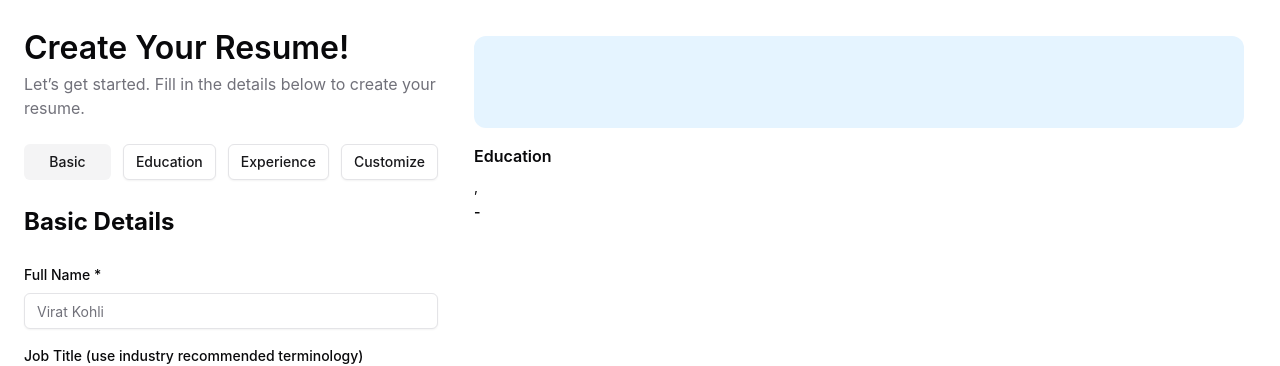
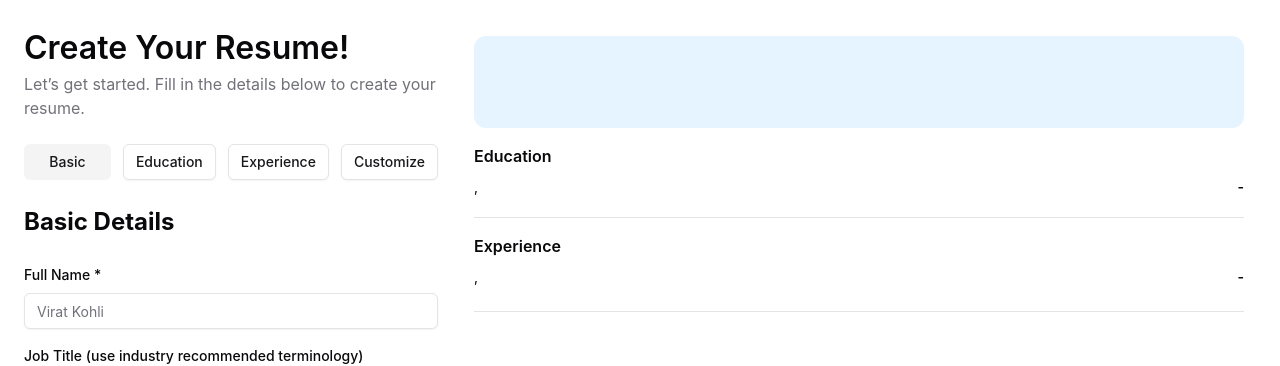
Before and after one commit to aneesh199608/odin-cv-application, a React (Vite) app: page / in a window 1280 px wide. Shown: the top 366 px of the page. Built offline with nearby package versions, Linux system fonts and the light colour scheme.

Commit message:
chore: add dividers in preview

```diff
--- a/src/components/GeneralPreview.css
+++ b/src/components/GeneralPreview.css
@@ -24,6 +24,12 @@
     flex-direction: column;
     gap: 16px;
   }
+
+  .preview-section {
+    padding-bottom: 16px;
+    border-bottom: 1px solid var(--border);
+  }
+
 
   .header-container {
     display: flex;
@@ -144,3 +150,30 @@
   .edu-years {
     font-weight: 600;
   }
+
+    /* Experience Section */
+  .experience-entry-container {
+    display: flex;
+    flex-direction: column;
+    gap: 16px;
+    font-size: 14px;
+  }
+
+  .experience-entry-container p {
+    color: var(--foreground);
+  }
+
+  .exp-top {
+    display: flex;
+    justify-content: space-between;
+  }
+
+  .exp-years {
+    font-weight: 600;
+  }
+
+  .experience-entry {
+    display: flex;
+    flex-direction: column;
+    gap: 8px;
+  }
--- a/src/components/GeneralPreview.jsx
+++ b/src/components/GeneralPreview.jsx
@@ -35,12 +35,34 @@ export default function GeneralPreview({ data }) {
                                 <div key={edu.id} className="education-entry">
                                     <div className="edu-left">
                                         <p><strong>{edu.degree}</strong>, {edu.college}</p>
-                                        <p className="edu-years">{edu.from} - {edu.to}</p>
+                                        <p>{edu.score}</p>
+
                                     </div>
                                     <div className="edu-right">
-                                        <p>{edu.score}</p>
+                                        <p className="edu-years">{edu.from} - {edu.to}</p>
+
                                         <p>{edu.location}</p>
                                     </div>
+                                </div>
+                            ))}
+                        </div>
+                    </div>
+                    )}
+
+                    {data.experience.length > 0 && (
+                    <div className="preview-section section3">
+                        <div className="expedu-title">
+                            <h5 className="section-heading">Experience</h5>
+                        </div>
+                        <div className="experience-entry-container">
+                            {data.experience.map((exp) => (
+                                <div key={exp.id} className="experience-entry">
+                                        <div className="exp-top">
+                                            <p><strong>{exp.jobRole}</strong>, {exp.company}</p>
+                                            <p className="exp-years">{exp.from} - {exp.to}</p>
+                                        </div>
+                                        <p className="summary-description">{exp.summary}</p>
+
                                 </div>
                             ))}
                         </div>
```
